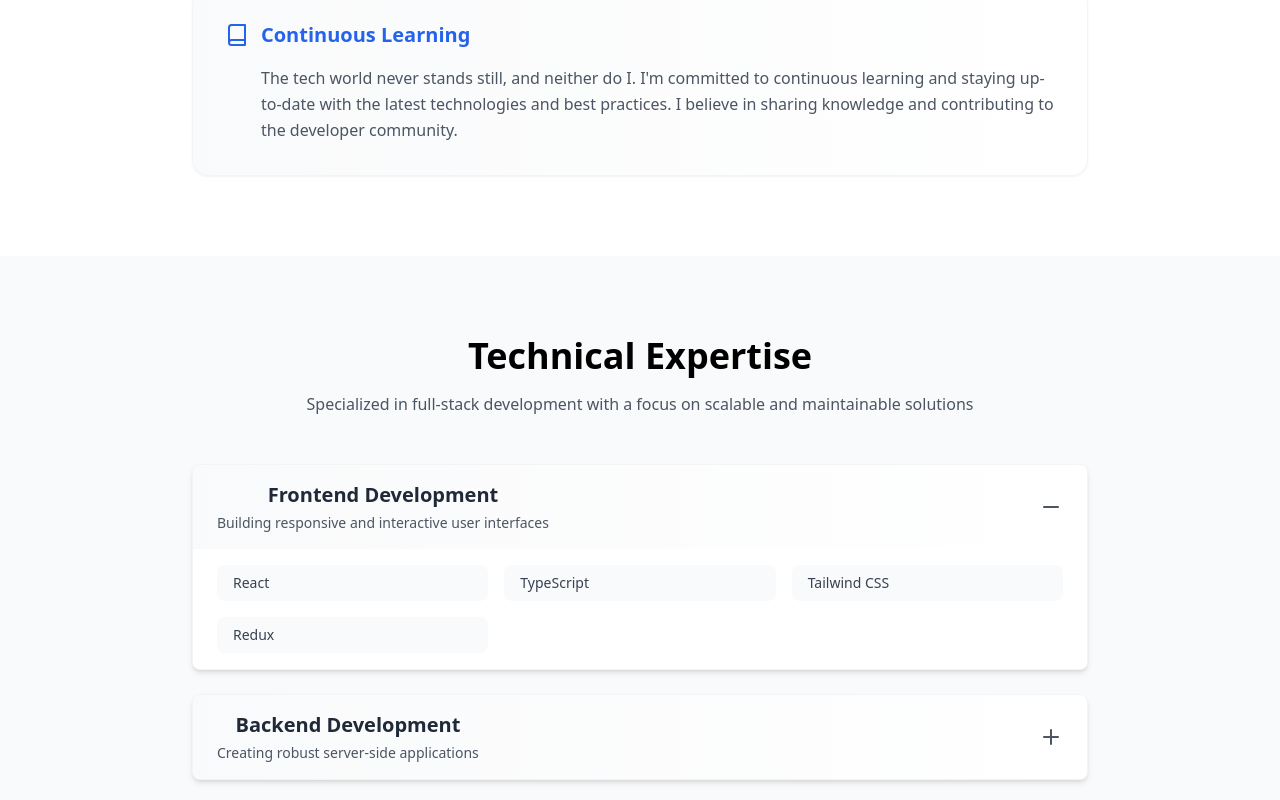
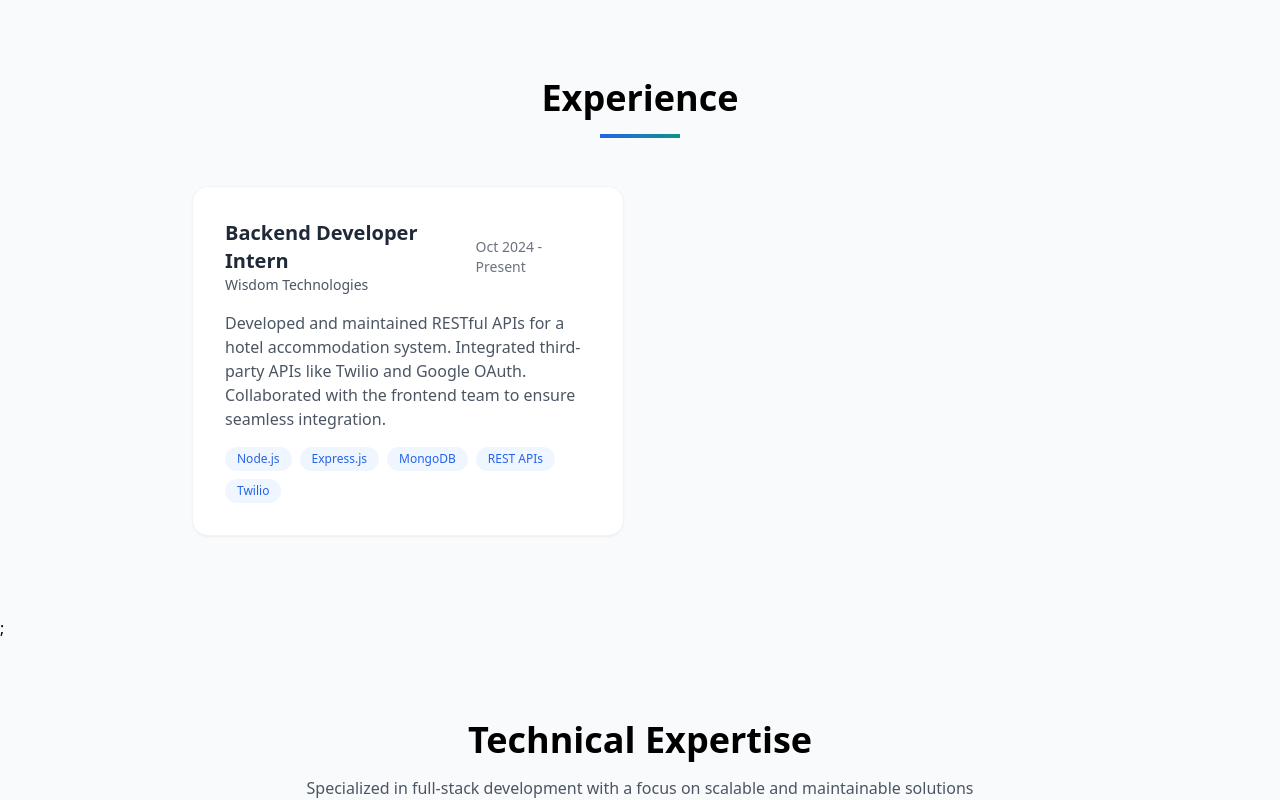
Before and after one commit to Rahulad12/Myprofile, a React (Vite) app: page / in a window 1280 px wide. Shown: the part 1660-2460 px from the top of the page. Built offline with nearby package versions, Linux system fonts and the light colour scheme.

Commit message:
add experience section

```diff
--- a/src/App.tsx
+++ b/src/App.tsx
@@ -19,6 +19,13 @@ import {
 
 // Define types for the data structures
 type SkillCategory = "frontend" | "backend" | "tools";
+type Experience = {
+  role: string;
+  company: string;
+  duration: string;
+  description: string;
+  skills: string[];
+};
 
 type SkillData = {
   title: string;
@@ -38,8 +45,8 @@ type Project = {
 // Main App Component
 function App() {
   const [openSkills, setOpenSkills] = useState<Record<SkillCategory, boolean>>({
-    frontend: true,
-    backend: false,
+    backend: true,
+    frontend: false,
     tools: false,
   });
 
@@ -92,12 +99,20 @@ function App() {
       );
     }
   };
+  // Add this type definition for experience data
+
+  // Add this array of experience data
+  const experiences: Experience[] = [
+    {
+      role: "Backend Developer Intern",
+      company: "Wisdom Technologies",
+      duration: "Oct 2024 - Present",
+      description:
+        "Developed and maintained RESTful APIs for a hotel accommodation system. Integrated third-party APIs like Twilio and Google OAuth. Collaborated with the frontend team to ensure seamless integration.",
+      skills: ["Node.js", "Express.js", "MongoDB", "REST APIs", "Twilio"],
+    },
+  ];
   const skillsData: Record<SkillCategory, SkillData> = {
-    frontend: {
-      title: "Frontend Development",
-      description: "Building responsive and interactive user interfaces",
-      skills: ["React", "TypeScript", "Tailwind CSS", "Redux"],
-    },
     backend: {
       title: "Backend Development",
       description: "Creating robust server-side applications",
@@ -109,10 +124,15 @@ function App() {
         "Third Parties APIs",
       ],
     },
+    frontend: {
+      title: "Frontend Development",
+      description: "Building responsive and interactive user interfaces",
+      skills: ["React", "TypeScript", "Tailwind CSS", "Redux"],
+    },
     tools: {
       title: "Tools & Technologies",
       description: "Tools and technologies I use daily",
-      skills: ["Git", "Docker", "VS Code", "Figma"],
+      skills: ["Git", "Github", "Postman", "VS Code", "Linux"],
     },
   };
 
@@ -192,7 +212,6 @@ function App() {
           <ChevronDown size={32} />
         </div>
       </section>
-
       {/* About Me Section */}
       <section className="py-20 px-4 bg-white" id="about">
         <div className="max-w-4xl mx-auto">
@@ -200,7 +219,7 @@ function App() {
             <h2 className="text-4xl font-bold mb-4">About Me</h2>
             <div className="w-20 h-1 bg-gradient-to-r from-blue-600 to-teal-600 mx-auto"></div>
           </div>
-          <div className="grid gap-8">
+          <div className="grid grid-cols-1 md:grid-cols-2 gap-8">
             {[
               {
                 icon: <User size={24} className="shrink-0" />,
@@ -243,8 +262,45 @@ function App() {
           </div>
         </div>
       </section>
-
-      {/* Skills Section */}
+      {/* experience section */}
+      <section className="py-20 px-4 bg-gray-50" id="experience">
+        <div className="max-w-4xl mx-auto">
+          <div className="text-center mb-12">
+            <h2 className="text-4xl font-bold mb-4">Experience</h2>
+            <div className="w-20 h-1 bg-gradient-to-r from-blue-600 to-teal-600 mx-auto"></div>
+          </div>
+          <div className="space-y-8 grid grid-cols-1 md:grid-cols-2 gap-8">
+            {experiences.map((exp, index) => (
+              <div
+                key={index}
+                className="bg-white p-8 rounded-2xl shadow-sm border border-gray-100 hover:shadow-lg transition-shadow"
+              >
+                <div className="flex items-center justify-between mb-4">
+                  <div>
+                    <h3 className="text-xl font-semibold text-gray-800">
+                      {exp.role}
+                    </h3>
+                    <p className="text-gray-600 text-sm">{exp.company}</p>
+                  </div>
+                  <span className="text-sm text-gray-500">{exp.duration}</span>
+                </div>
+                <p className="text-gray-600 mb-4">{exp.description}</p>
+                <div className="flex flex-wrap gap-2">
+                  {exp.skills.map((skill, skillIndex) => (
+                    <span
+                      key={skillIndex}
+                      className="px-3 py-1 bg-blue-50 text-blue-600 rounded-full text-xs font-medium"
+                    >
+                      {skill}
+                    </span>
+                  ))}
+                </div>
+              </div>
+            ))}
+          </div>
+        </div>
+      </section>
+      ;{/* Skills Section */}
       <section className="py-20 px-4 bg-gray-50" id="skills">
         <div className="max-w-4xl mx-auto">
           <h2 className="text-4xl font-bold mb-4 text-center">
@@ -298,7 +354,6 @@ function App() {
           </div>
         </div>
       </section>
-
       {/* Projects Section */}
       <section className="py-20 px-4 bg-white" id="projects">
         <div className="max-w-6xl mx-auto">
@@ -362,7 +417,6 @@ function App() {
           </div>
         </div>
       </section>
-
       {/* Contact Section */}
       <section className="py-20 px-4 bg-gray-50" id="contact">
         <div className="max-w-4xl mx-auto">
@@ -410,7 +464,6 @@ function App() {
           </form>
         </div>
       </section>
-
       {/* Footer */}
       <footer className="bg-gray-900 text-white py-12">
         <div className="max-w-4xl mx-auto px-4 text-center">
```
